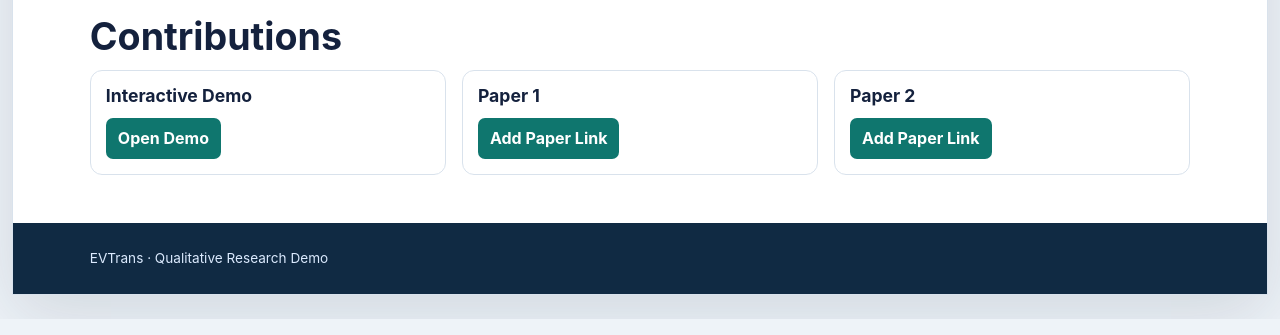
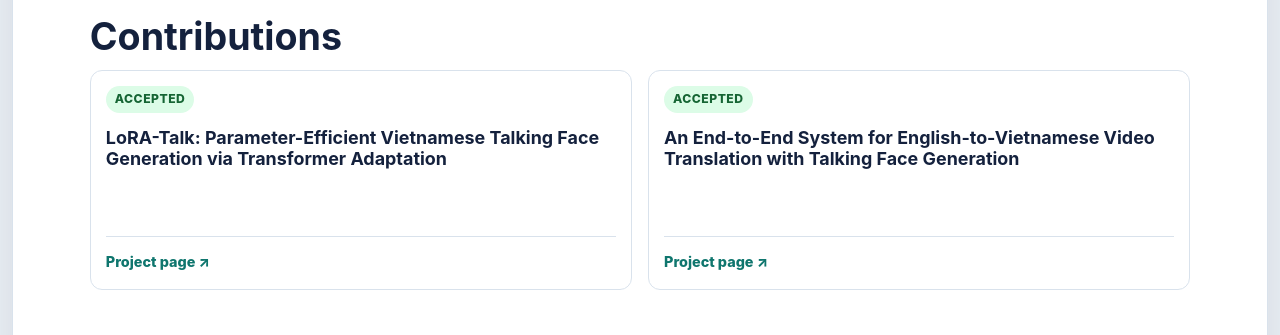
Before and after one commit to btlam02/qualitative-demo-thesis, a plain HTML site: page index.html in a window 1280 px wide. Shown: the part 5729-6064 px from the top of the page. Drawn offline with Linux system fonts and the light colour scheme.

Commit message:
Refine contributions presentation

```diff
--- a/assets/site.css
+++ b/assets/site.css
@@ -68,5 +68,12 @@ video { display:block; width:100%; aspect-ratio:16/9; background:#111827; }
 .notice { margin:18px 0; padding:14px 16px; border-left:4px solid #d97706; border-radius:0 10px 10px 0; background:#fffbeb; color:#78350f; }
 .link-button { display:inline-block; margin-top:12px; padding:8px 12px; color:#fff; border-radius:7px; background:var(--brand); font-weight:750; text-decoration:none; }
 .link-button:hover { background:#0b5f59; }
+#contributions .cards { grid-template-columns:repeat(2,minmax(0,1fr)); }
+#contributions .card { display:flex; min-height:220px; }
+#contributions .card-body { display:flex; flex:1; flex-direction:column; align-items:flex-start; }
+#contributions h3 { margin:14px 0 0; font-size:1.12rem; }
+.contribution-status { display:inline-block; padding:4px 9px; color:#166534; border-radius:999px; background:#dcfce7; font-size:.76rem; font-weight:800; letter-spacing:.04em; text-transform:uppercase; }
+.project-link { margin-top:auto; padding-top:14px; width:100%; border-top:1px solid var(--line); color:var(--brand); font-size:.9rem; font-weight:800; text-decoration:none; }
+.project-link:hover { color:#0b5f59; }
 footer { padding:25px clamp(24px,6vw,88px); color:#dbeafe; background:#102a43; font-size:.85rem; }
-@media (max-width:800px) { .shell { width:100%; margin:0; border:0; } .stats { grid-template-columns:repeat(2,1fr); } .audio-grid { grid-template-columns:1fr; } #endtoend .cards, #tts .cards { grid-template-columns:1fr; } section { padding:35px 0; } }
+@media (max-width:800px) { .shell { width:100%; margin:0; border:0; } .stats { grid-template-columns:repeat(2,1fr); } .audio-grid { grid-template-columns:1fr; } #endtoend .cards, #tts .cards, #contributions .cards { grid-template-columns:1fr; } section { padding:35px 0; } }
--- a/index.html
+++ b/index.html
@@ -90,10 +90,8 @@
       <section id="contributions">
         <h2>Contributions</h2>
         <div class="cards">
-          <article class="card"><div class="card-body"><h3>Interactive Demo</h3><a class="link-button" href="https://btlam02.github.io/qualitative-demo-thesis/" target="_blank" rel="noopener">Open Demo</a></div></article>
-          <!-- Replace each # with the published Paper URL or DOI. -->
-          <article class="card"><div class="card-body"><h3>Paper 1</h3><a class="link-button" href="#">Add Paper Link</a></div></article>
-          <article class="card"><div class="card-body"><h3>Paper 2</h3><a class="link-button" href="#">Add Paper Link</a></div></article>
+          <article class="card"><div class="card-body"><span class="contribution-status">Accepted</span><h3>LoRA-Talk: Parameter-Efficient Vietnamese Talking Face Generation via Transformer Adaptation</h3><a class="project-link" href="https://btlam02.github.io/lora-talk/" target="_blank" rel="noopener">Project page <span aria-hidden="true">↗</span></a></div></article>
+          <article class="card"><div class="card-body"><span class="contribution-status">Accepted</span><h3>An End-to-End System for English-to-Vietnamese Video Translation with Talking Face Generation</h3><a class="project-link" href="https://btlam02.github.io/evtrans/" target="_blank" rel="noopener">Project page <span aria-hidden="true">↗</span></a></div></article>
         </div>
       </section>
 
```
